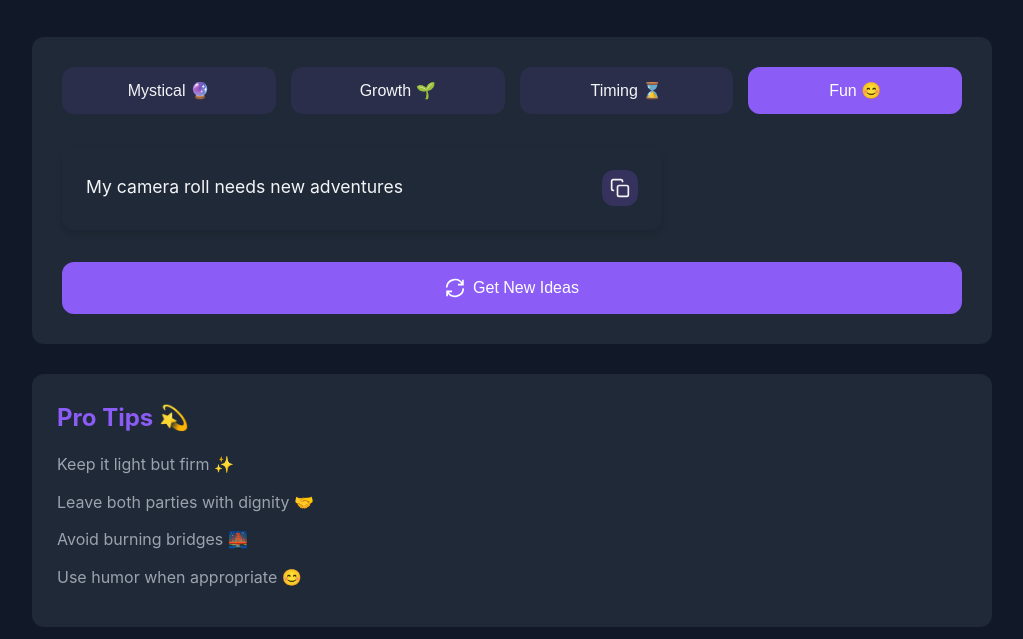
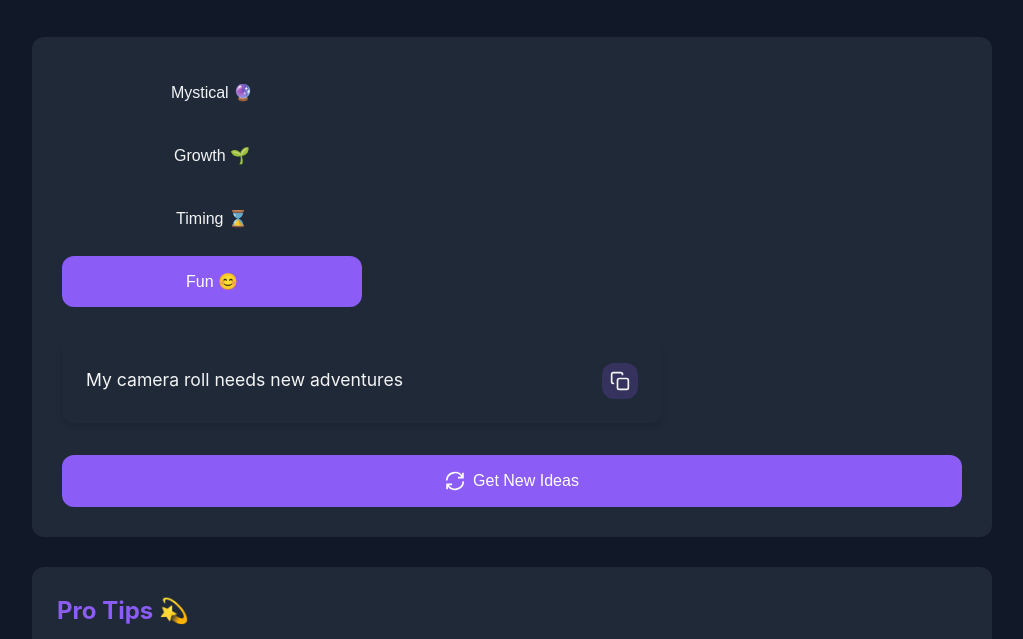
Before and after one commit to michzarx/goodbye-guru, a plain HTML site: page index.html in a window 1280 px wide. Shown: the part 161-800 px from the top of the page, without its empty margins (128-1151 px from the left). Drawn offline with nearby package versions, Linux system fonts and the light colour scheme.

Commit message:
Updated category buttons to vertical stack layout

```diff
--- a/index.html
+++ b/index.html
@@ -15,7 +15,7 @@
         </header>
 
         <div class="main-content">
-            <div class="style-buttons">
+            <div class="style-buttons" style="display: flex; justify-content: center;">
                 <button class="style-btn" data-style="mystical">Mystical 🔮</button>
                 <button class="style-btn" data-style="growth">Growth 🌱</button>
                 <button class="style-btn" data-style="timing">Timing ⌛</button>
--- a/styles.css
+++ b/styles.css
@@ -54,29 +54,36 @@ h1 {
 }
 
 .style-buttons {
-    display: grid;
-    grid-template-columns: repeat(auto-fit, minmax(120px, 1fr));
-    gap: 15px;
-    margin-bottom: 30px;
+    display: flex;
+    flex-direction: column;
+    gap: 0.75rem;
+    margin-bottom: 2rem;
+    width: 100%;
+    max-width: 300px;
 }
 
 .style-btn {
-    padding: 12px 20px;
-    border: 2px solid transparent;
-    background-color: rgba(139, 92, 246, 0.1);
+    width: 100%;
+    padding: 1rem;
+    border: none;
     border-radius: var(--border-radius);
+    background: var(--card-background);
+    color: var(--text-color);
+    font-size: 1rem;
     cursor: pointer;
-    font-size: 1rem;
     transition: var(--transition);
-    color: var(--text-color);
+    display: flex;
+    align-items: center;
+    justify-content: center;
+    gap: 0.5rem;
 }
 
 .style-btn:hover {
-    background-color: rgba(139, 92, 246, 0.2);
+    background: rgba(139, 92, 246, 0.2);
 }
 
 .style-btn.active {
-    background-color: var(--primary-color);
+    background: var(--primary-color);
     color: white;
 }
 
```
